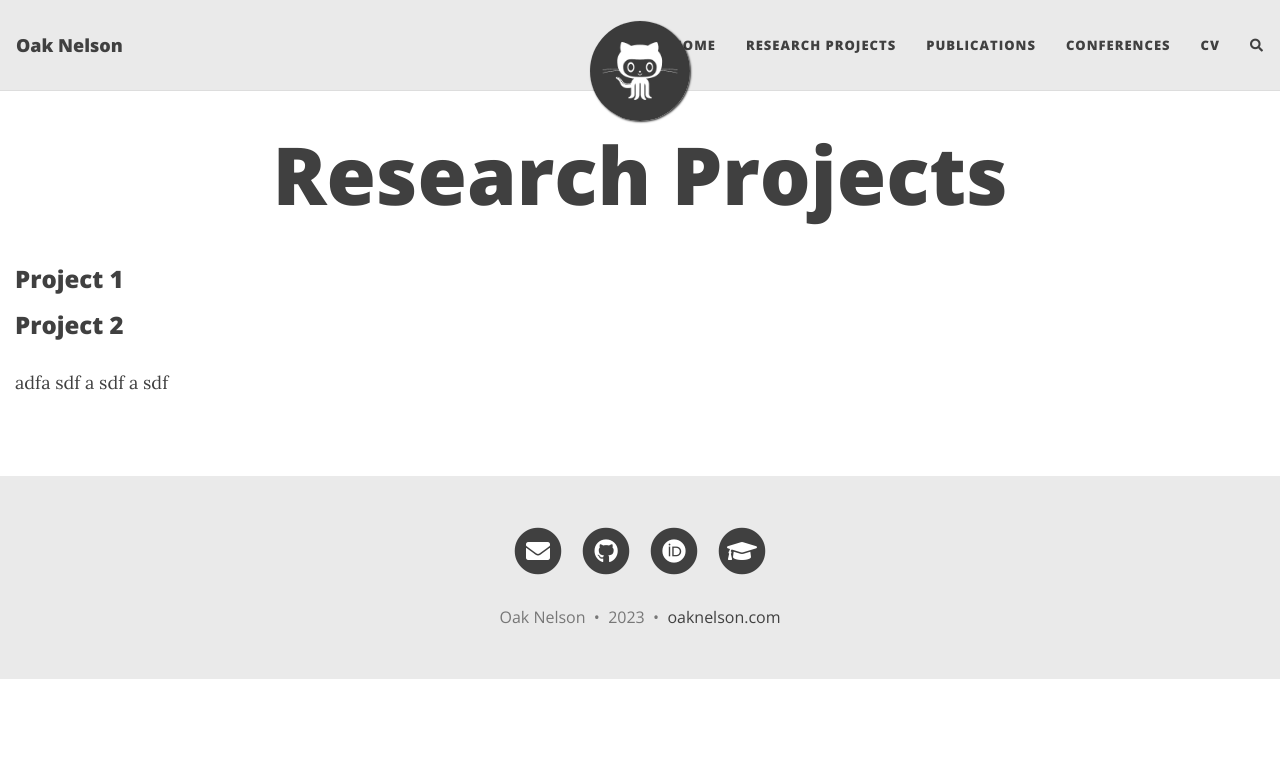
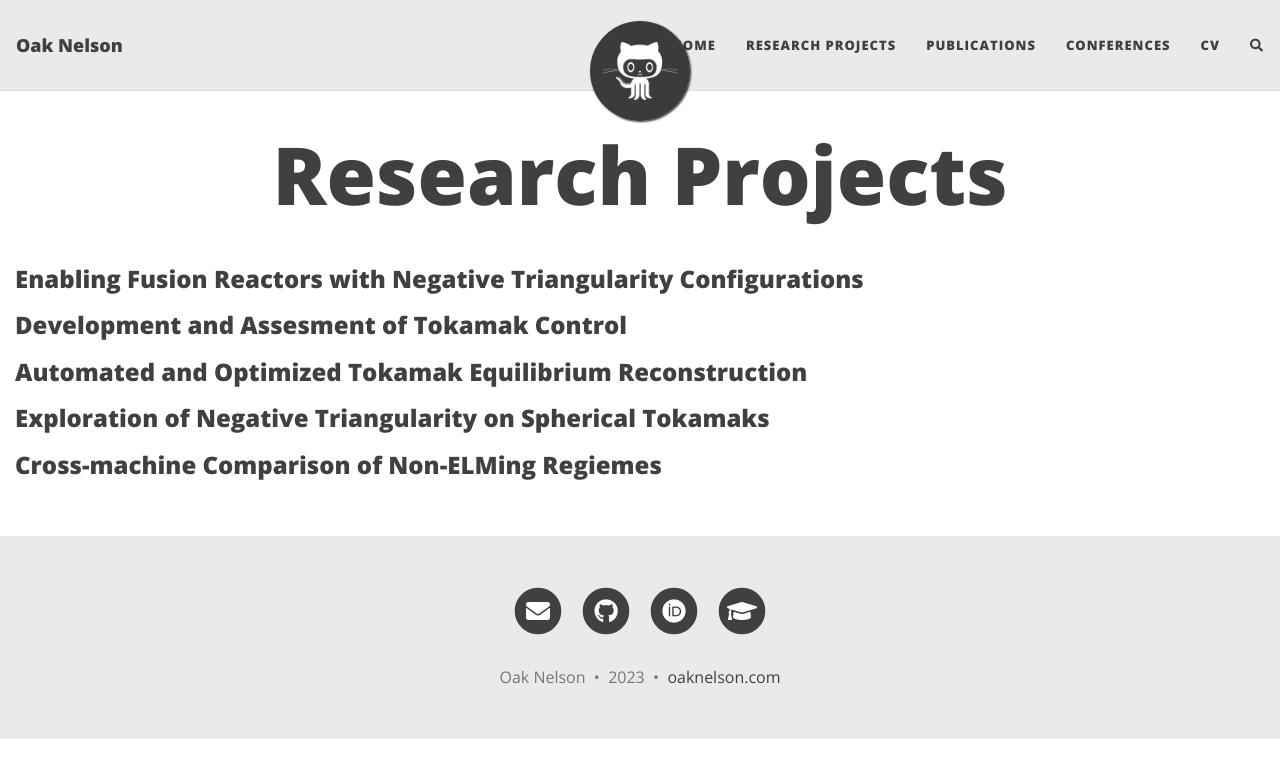
Before and after one commit to nelsonand/website, a Jekyll site: the page built from projects.md, in a window 1280 px wide. Shown: the top 778 px of the page. Built offline with Jekyll 4.4.1, drawn with Linux system fonts in a browser that asks for light colours; nearby versions of some CDN libraries; comment, search, counter and statistics services are not loaded.

Commit message:
Update projects.md

```diff
--- a/projects.md
+++ b/projects.md
@@ -4,10 +4,16 @@ title: Research Projects
 full-width: true
 ---
 
-### Project 1
+### Enabling Fusion Reactors with Negative Triangularity Configurations
 
-### Project 2
 
-adfa sdf
-a sdf
-a sdf
+### Development and Assesment of Tokamak Control
+
+
+### Automated and Optimized Tokamak Equilibrium Reconstruction
+
+
+### Exploration of Negative Triangularity on Spherical Tokamaks
+
+
+### Cross-machine Comparison of Non-ELMing Regiemes
```
